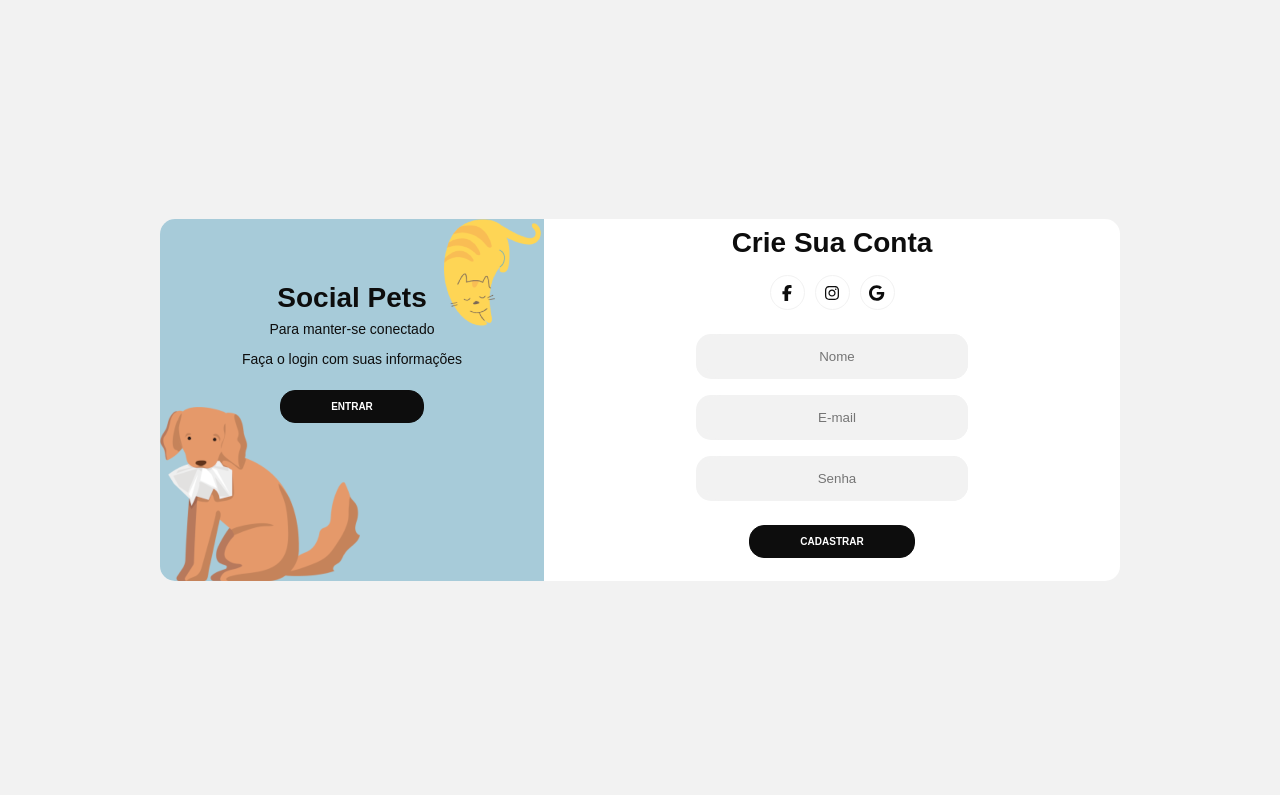
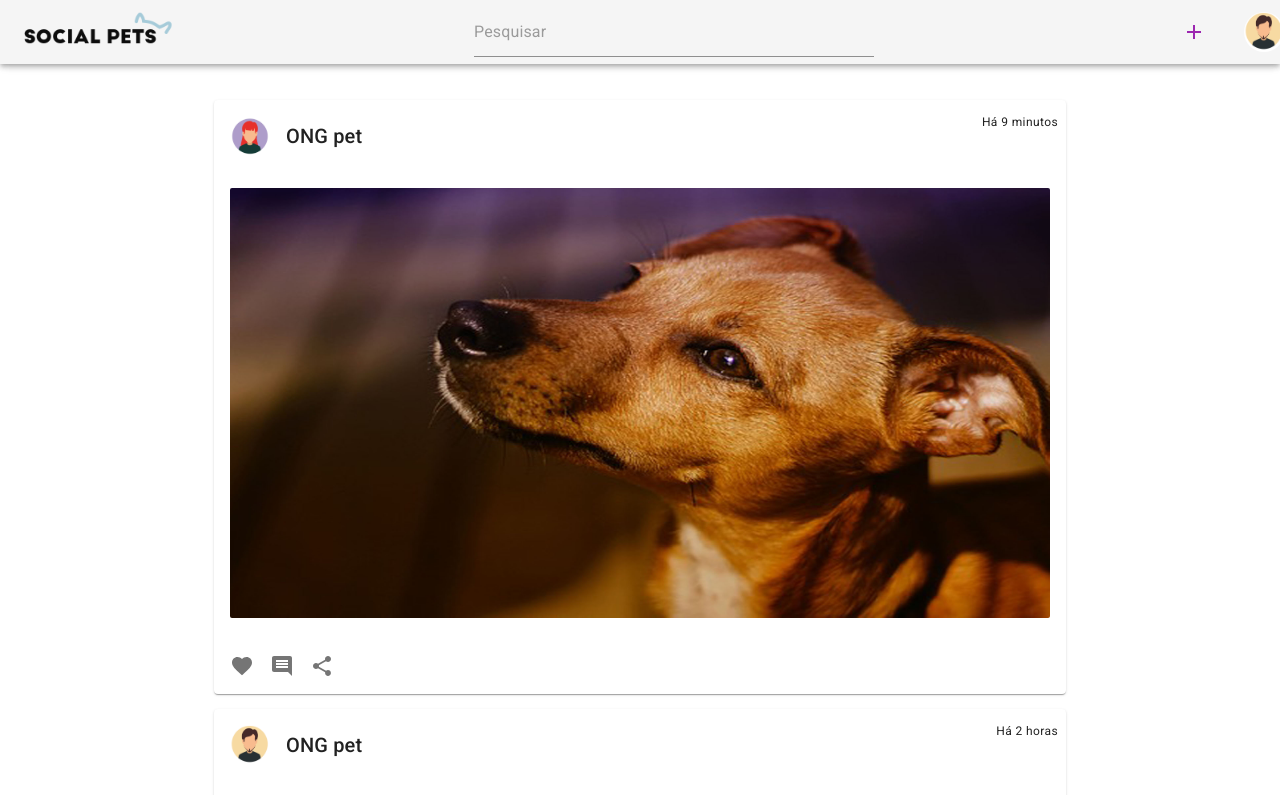
Before and after one commit to biancaodas/rede-social, a React (Create React App) app in the folder react-app/: page / in a window 1280 px wide. Shown: the top 795 px of the page. Built offline with nearby package versions, Linux system fonts and the light colour scheme; a web font is replaced by a local one.

Commit message:
Criando rotas Reatc :construction:

```diff
--- a/react-app/src/App.js
+++ b/react-app/src/App.js
@@ -1,15 +1,18 @@
 import React from "react";
 import Home from './home/routes';
-import Login from './login/login'
+import Login from './login/login';
+import { BrowserRouter, Routes, Route } from 'react-router-dom';
 
 
 function App() {
-  console.log(window.location.href); //rotas de páginas de login e home
-  const url = window.location.href;
   return (
-      url === 'http://localhost:3000/'
-      ? <Home/>
-      : <Login/>
+    <BrowserRouter>
+      <Routes>
+        <Route path="/" element={<Home/>} />
+        <Route path="/login" element={<Login/>} />
+        <Route path="*" element={<h1>Not Found 404!</h1>} />
+      </Routes>
+    </BrowserRouter>
   )
 }
 
--- a/react-app/src/home/components/feed.js
+++ b/react-app/src/home/components/feed/feed.js
@@ -1,5 +1,5 @@
 import React from 'react';
-import '../style.css';
+import '../../../home/style.css';
 import Container from '@mui/material/Container';
 import Box from '@mui/material/Box';
 
--- a/react-app/src/home/components/header.js
+++ b/react-app/src/home/components/header/header.js
@@ -1,5 +1,5 @@
 import React from 'react';
-import '../style.css';
+import '../../../home/style.css';
 import AppBar from '@mui/material/AppBar';
 import Toolbar from '@mui/material/Toolbar';
 import Avatar from '@mui/material/Avatar';
--- a/react-app/src/home/routes.js
+++ b/react-app/src/home/routes.js
@@ -1,8 +1,8 @@
 import React from 'react';
 import './style.css';
 
-import Header from './components/header';
-import Feed from './components/feed';
+import Header from './components/header/header';
+import Feed from './components/feed/feed';
 
 function Home() {
     return (
--- a/react-app/src/login/login.jsx
+++ b/react-app/src/login/login.jsx
@@ -8,7 +8,7 @@ import './style.css';
 library.add(fab);
 
 function Login() {
-  return (
+    return (
     <React.Fragment>
     <div className="container">
         <div className="content create-content"> {/*Criar conta*/}
@@ -105,7 +105,7 @@ function Login() {
                 </div> {/*FIM FAZER LOGIN*/}
             </div> {/*fim container*/}
     </React.Fragment>
-  );
+    );
 }
 
 export default Login;
```
Also changed, not shown: react-app/src/signin/index.js (added, +9 -0 lines), react-app/src/home/components/feed/postCard/index.js (renamed from react-app/src/home/components/postCard/index.js).
